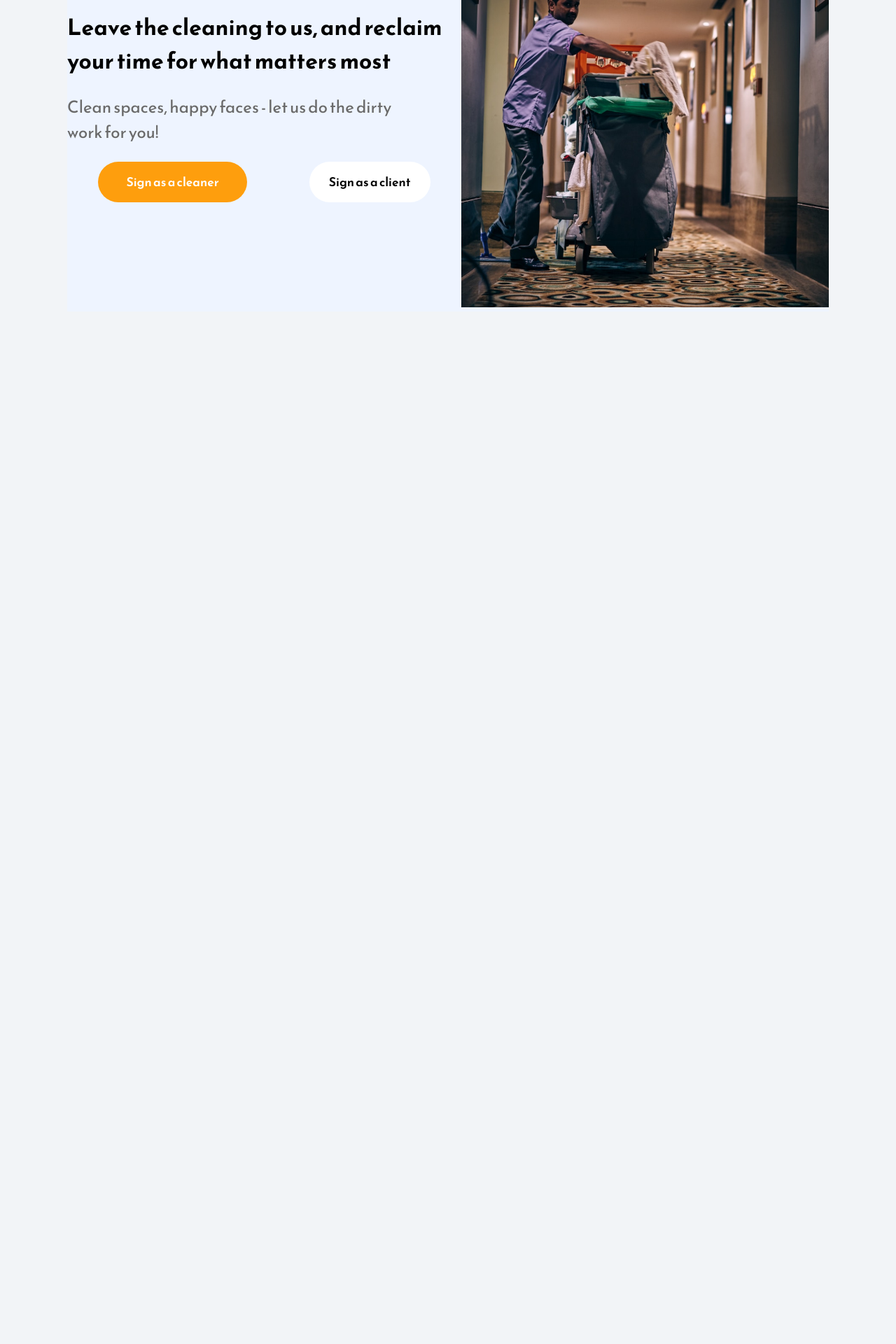
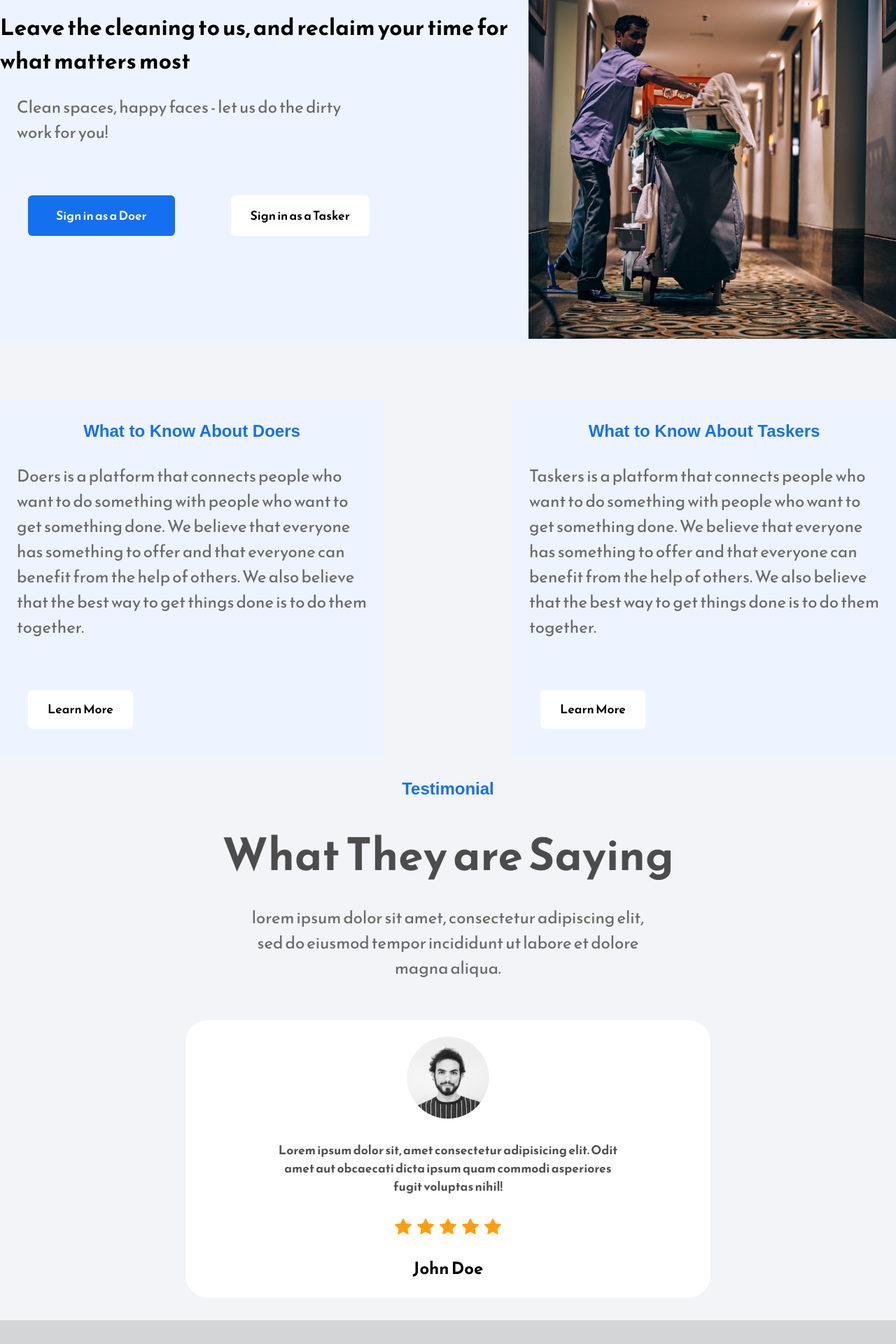
Before and after one commit to Osayi-Joy/Hive-frontend-React, a React (Create React App) app: page / in a window 1280 px wide. Shown: the part 280-2200 px from the top of the page at 70% size. Before the commit the page ends 800 px from the top, so only its background shows below. Built offline with nearby package versions, Linux system fonts and the light colour scheme.

Commit message:
about, testimonial and footer

```diff
--- a/src/App.css
+++ b/src/App.css
@@ -13,9 +13,9 @@
   }
   .App {
     min-height: 100vh;
-    width: 85vw;
+    /* width: 85vw; */
     max-width: 1900px;
-    margin: 0rem auto;
+    /* margin: 0rem auto; */
   }
   /* body {
     max-width: 100%;
@@ -48,11 +48,12 @@
     background-color: white;
     outline: none;
     border: none;
-    border-radius: 5rem;
+    border-radius: 0.4rem;
     font-size: 1.1rem;
     cursor: pointer;
     font-weight: 600;
     transition: 0.2s;
+    margin: 40px;
   }
   .navbar-cart-icon {
     font-size: 1.15rem;
@@ -105,16 +106,17 @@
   }
   .primary-text {
     font-size: clamp(1rem, 3vw, 1.5rem);
+    /* font-family: sans-serif; */
     max-width: 500px;
     color: #6a6a6a;
-    margin: 1.5rem 0rem;
+    margin: 1.5rem 1.5rem;
   }
   .secondary-button {
     padding: 1rem 2.5rem;
-    background-color: #fe9e0d;
+    background-color:#1570EF;
     outline: none;
     border: none;
-    border-radius: 5rem;
+    border-radius: 0.4rem;
     font-size: 1.1rem;
     cursor: pointer;
     font-weight: 600;
@@ -123,22 +125,40 @@
     display: flex;
     align-items: center;
     justify-content: center;
+    margin: 40px;
   }
   .secondary-button svg {
     margin-left: 0.75rem;
     font-size: 1.5rem;
   }
   .secondary-button:hover {
-    background-color: #e48f0f;
+    background-color: #3d5f8f;
   }
   .about-section-container {
-    margin-top: 20rem;
+    /* margin-top: 20rem; */
     position: relative;
     display: flex;
-    align-items: center;
+    /* align-items: center; */
     justify-content: space-between;
   }
-  .about-background-image-container {
+  .about-section-doer{
+    background-color: #EEF4FF;
+  }
+  .about-section-tasker{
+    background-color: #EEF4FF;
+  }
+  .about-button{
+    padding: 0.9rem 1.75rem;
+    background-color: white;
+    outline: none;
+    border: none;
+    border-radius: 0.4rem;
+    font-size: 1.1rem;
+    cursor: pointer;
+    font-weight: 600;
+    transition: 0.2s;
+  }
+  /* .about-background-image-container {
     position: absolute;
     left: -150px;
     z-index: -2;
@@ -146,7 +166,7 @@
   .about-section-image-container {
     flex: 0.9;
     margin-right: 1rem;
-  }
+  } */
   .about-section-text-container {
     flex: 1;
     justify-content: center;
@@ -155,8 +175,14 @@
   }
   .primary-subheading {
     font-weight: 700;
-    color: #fe9e0d;
-    font-size: 1.15rem;
+    color:  #1570EF;
+    font-size: 1.5rem;
+    font-family:  sans-serif !important;
+    align-items: center;
+    justify-content: center;
+    display: flex;
+    margin: 2rem 0rem;
+
   }
   .about-buttons-container {
     margin-top: 2rem;
@@ -209,7 +235,19 @@
     font-size: 1.3rem;
     padding: 0.5rem 1rem;
   }
-  .footer-wrapper {
+  /***************** Footer ***************** */
+  .footer-container{
+    background-color: #d4d5d7;
+    position: relative;
+    height: 200px;
+    width: 100% !important;
+    margin: 0rem 0rem !important;
+    display: flex;
+    justify-content: space-between;
+    align-items: center;
+    padding: 2rem 0rem;
+  }
+  /* .footer-wrapper {
     margin: 6rem 0rem;
     display: flex;
     margin-top: 10rem;
@@ -224,11 +262,11 @@
     font-size: 1.5rem;
     margin-right: 1.25rem;
     color: #585858;
-  }
+  } */
   /* .footer-section-one {
     border: 2px solid blue;
   } */
-  .footer-section-two {
+  /* .footer-section-two {
     flex: 1;
     display: flex;
     justify-content: flex-end;
@@ -243,7 +281,9 @@
     font-weight: 600;
     color: #4c4c4c;
     cursor: pointer;
-  }
+  } */
+
+  /***************** Testimonials ******************/
   .testimonial-section-bottom {
     margin-top: 2rem;
     background-color: white;
@@ -320,7 +360,7 @@
     align-items: center;
     font-weight: 600;
   }
-
+  /***************** MEDIA QUERIES ******************/
   @media (max-width: 1000px) {
     .navbar-links-container a {
       margin-right: 1rem;
@@ -328,6 +368,8 @@
     }
     .primary-button {
       font-size: 1rem;
+      margin: 0.5rem 0rem 0rem 0rem;
+
     }
     .home-bannerImage-container {
       max-width: 600px;
@@ -367,6 +409,10 @@
     .primary-text {
       text-align: center;
       max-width: 80%;
+      justify-content: center;
+    }
+    .about-section-doer {
+      margin-bottom: 2rem;
     }
     .home-text-section,
     .about-section-text-container {
@@ -378,6 +424,7 @@
       font-size: 1rem;
       padding: 0.8rem 2rem;
       cursor: pointer;
+      margin: 0.5rem 0rem 0rem 0rem;
     }
     .about-section-container {
       margin-top: 5rem !important;
--- a/src/App.js
+++ b/src/App.js
@@ -6,6 +6,7 @@ function App() {
   return (
     <div className="App">
       <LandingPage />
+
     </div>
   );
 }
--- /dev/null
+++ b/src/Component/About.js
@@ -0,0 +1,28 @@
+import React from 'react'
+
+export const About = () => {
+  return <div className='about-section-container'>
+    <div className='about-section-doer'>
+        <h2 className='primary-subheading'>What to Know About Doers</h2>
+        <p className='primary-text'>
+            Doers is a platform that connects people who want to do something with people who want to get something done.
+             We believe that everyone has something to offer and that everyone can benefit from the help of others.
+              We also believe that the best way to get things done is to do them together.
+        </p>
+        <div className='about-buttons-container'>
+            <button className='primary-button'>Learn More</button>
+        </div>
+    </div>
+    <div className='about-section-tasker'>
+        <h2 className='primary-subheading'>What to Know About Taskers</h2>
+        <p className='primary-text'>
+            Taskers is a platform that connects people who want to do something with people who want to get something done.
+                We believe that everyone has something to offer and that everyone can benefit from the help of others.
+                We also believe that the best way to get things done is to do them together.
+        </p>
+        <div className='about-buttons-container'>
+            <button className='primary-button'>Learn More</button>
+        </div>
+    </div>
+  </div>;
+};
--- /dev/null
+++ b/src/Component/Footer.js
@@ -0,0 +1,13 @@
+import React from 'react'
+import Logo from '../Assets/logo.svg'
+
+export const Footer = () => {
+  return (
+    <div className="footer-container">
+
+        {/* <div className="footer-copy-container">
+            <p className="primary-text">© 2021 Hive. All rights reserved.</p>
+        </div> */}
+    </div>
+  );
+};
--- a/src/Component/LandingPage.js
+++ b/src/Component/LandingPage.js
@@ -1,5 +1,8 @@
 import React from 'react'
 import HeaderBar from './HeaderBar'
+import { About } from './About'
+import { Testimonial } from './Testimonial'
+import { Footer } from './Footer'
 import homeImage from '../Assets/home-image.svg'
 
 const LandingPage = () => {
@@ -10,12 +13,12 @@ const LandingPage = () => {
             <div className="text-section">
             <h1 className="primay-heading">Leave the cleaning to us, and reclaim your time for what matters most</h1>
             <p className="primary-text">Clean spaces, happy faces - let us do the dirty work for you!</p>
-            <div className="for-button">
+            <div className="about-buttons-container">
                 <button className="secondary-button">
-                    Sign as a cleaner
+                    Sign in as a Doer
                 </button>
                 <button className="primary-button">
-                    Sign as a client
+                    Sign in as a Tasker
                 </button>
             </div>
             </div>
@@ -25,6 +28,9 @@ const LandingPage = () => {
             <img src={homeImage} alt="home image Hive" />
         </div>
     </div>
+    <About />
+    <Testimonial />
+    <Footer />
   </div>;
 }
 
--- /dev/null
+++ b/src/Component/Testimonial.js
@@ -0,0 +1,46 @@
+import React from 'react'
+import ProfilePic from '../Assets/john-doe-image.png';
+import { BsStarFill } from "react-icons/bs";
+
+export const Testimonial = () => {
+  return (
+    <div className="work-section-wraper">
+        <div className='work-section-top'>
+            <p className='primary-subheading'>Testimonial</p>
+            <h1 className='primary-heading'>What They are Saying</h1>
+            <p className='primary-text'>
+                lorem ipsum dolor sit amet, consectetur adipiscing elit,
+                sed do eiusmod tempor incididunt ut labore et dolore magna aliqua.
+            </p>
+        </div>
+        <div className='testimonial-section-bottom'>
+            <img src={ProfilePic} alt="profile picture for hive users" />
+            <p>Lorem ipsum dolor sit, amet consectetur adipisicing elit. Odit amet aut obcaecati dicta
+                ipsum quam commodi asperiores fugit voluptas nihil!</p>
+
+            <div className='testimonials-stars-container'>
+                <BsStarFill />
+                <BsStarFill />
+                <BsStarFill />
+                <BsStarFill />
+                <BsStarFill />
+            </div>
+
+            <h2>John Doe</h2>
+            {/* <img src={ProfilePic} alt="profile picture for hive users" />
+            <p>Lorem ipsum dolor sit, amet consectetur adipisicing elit. Odit amet aut obcaecati dicta
+                ipsum quam commodi asperiores fugit voluptas nihil!</p>
+
+            <div className='testimonial-stars-container'>
+                <BsStarFill />
+                <BsStarFill />
+                <BsStarFill />
+                <BsStarFill />
+                <BsStarFill />
+            </div> */}
+        </div>
+
+    </div>
+
+  );
+};
```
Also changed, not shown: src/Assets/john-doe-image.png (added).
